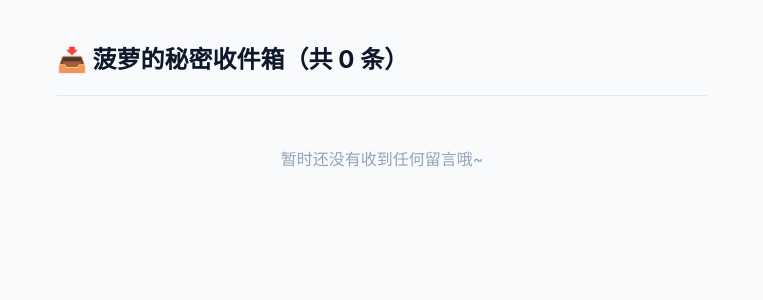
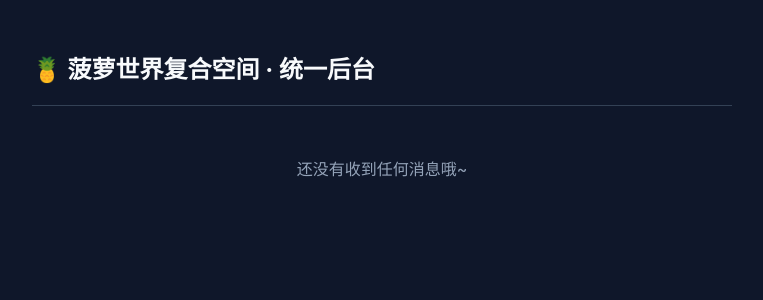
Before and after one commit to maxsonlun-beep/anonymous-box, a Flask app: page /admin in a window 1280 px wide. Shown: the top 300 px of the page, without its empty margins (258-1021 px from the left). Run offline with Flask 3, Linux system fonts and the light colour scheme; the visitor is signed in with stand-in values (Sample User, id 1).

Commit message:
Update admin.html

```diff
--- a/anonymous-box/templates/admin.html
+++ b/anonymous-box/templates/admin.html
@@ -5,42 +5,39 @@
     <meta name="viewport" content="width=device-width, initial-scale=1.0">
     <title>管理后台 - 菠萝世界</title>
     <style>
-        body { font-family: -apple-system, BlinkMacSystemFont, "Segoe UI", Roboto, sans-serif; background: #f8fafc; color: #1e293b; padding: 20px; max-width: 650px; margin: auto; }
-        h2 { color: #0f172a; }
-        .msg-card { background: white; padding: 20px; border-radius: 12px; margin-bottom: 16px; box-shadow: 0 2px 10px rgba(0,0,0,0.04); }
-        .msg-header { display: flex; justify-content: space-between; font-size: 12px; color: #64748b; margin-bottom: 8px; background: #f1f5f9; padding: 6px 10px; border-radius: 6px; }
-        .msg-content { font-size: 15px; color: #1e293b; margin-bottom: 12px; word-break: break-all; font-weight: 500; }
-        textarea { width: 100%; height: 70px; padding: 8px; border: 1px solid #cbd5e1; border-radius: 6px; box-sizing: border-box; font-size: 13px; outline: none; resize: none; margin-bottom: 8px; }
-        textarea:focus { border-color: #6366f1; }
-        button { background: #6366f1; color: white; border: none; padding: 6px 14px; border-radius: 6px; font-size: 13px; cursor: pointer; font-weight: 500; }
-        button:hover { background: #4f46e5; }
-        .existing-reply { background: #eff6ff; border-left: 3px solid #3b82f6; padding: 8px 12px; border-radius: 6px; font-size: 13px; color: #1e40af; margin-bottom: 8px; }
+        body { font-family: -apple-system, sans-serif; background: #0f172a; color: #f8fafc; padding: 30px 20px; max-width: 700px; margin: auto; }
+        .card { background: #1e293b; padding: 20px; border-radius: 16px; margin-bottom: 16px; border: 1px solid #334155; }
+        .meta { font-size: 12px; color: #94a3b8; margin-bottom: 8px; display: flex; justify-content: space-between; }
+        .content { font-size: 15px; margin-bottom: 12px; word-break: break-all; }
+        textarea { width: 100%; height: 70px; background: #0f172a; border: 1px solid #334155; color: white; border-radius: 8px; padding: 8px; resize: none; margin-bottom: 8px; }
+        button { background: #6366f1; color: white; border: none; padding: 8px 16px; border-radius: 8px; font-weight: 600; cursor: pointer; }
+        .reply-box { background: #0f172a; border-left: 3px solid #3b82f6; padding: 8px 12px; border-radius: 6px; font-size: 13px; margin-bottom: 10px; }
     </style>
 </head>
 <body>
-    <h2>📥 菠萝的秘密收件箱（共 {{ messages | length }} 条）</h2>
-    <hr style="border: none; border-top: 1px solid #e2e8f0; margin-bottom: 20px;">
+    <h2>🍍 菠萝世界复合空间 · 统一后台</h2>
+    <hr style="border:0; border-top:1px solid #334155; margin-bottom: 20px;">
 
     {% for msg in messages %}
-    <div class="msg-card">
-        <div class="msg-header">
-            <span>📍 归属地：<b>{{ msg.location or '未知城市' }}</b></span>
-            <span>🌐 IP：{{ msg.ip or '未知' }}</span>
+    <div class="card">
+        <div class="meta">
+            <span>📍 {{ msg.location }} (IP: {{ msg.ip }})</span>
+            <span>🕒 {{ msg.created_at }}</span>
         </div>
-        <div class="msg-content">📩 <b>留言：</b>{{ msg.content }}</div>
+        <div class="content"><b>[{{ msg.tag }}]</b> {{ msg.content }}</div>
 
         {% if msg.reply %}
-        <div class="existing-reply">当前回复：{{ msg.reply }}</div>
+        <div class="reply-box"><b>当前回复：</b>{{ msg.reply }}</div>
         {% endif %}
 
         <form method="POST">
             <input type="hidden" name="msg_id" value="{{ msg.id }}">
-            <textarea name="reply" placeholder="输入你想回复的内容（仅在后台管理可见或后续扩展）..."></textarea>
-            <button type="submit">保存回复</button>
+            <textarea name="reply" placeholder="写下你的回复..."></textarea>
+            <button type="submit">提交回复</button>
         </form>
     </div>
     {% else %}
-    <p style="color: #94a3b8; text-align: center; margin-top: 50px;">暂时还没有收到任何留言哦~</p>
+    <p style="text-align: center; color: #94a3b8; margin-top: 50px;">还没有收到任何消息哦~</p>
     {% endfor %}
 </body>
 </html>
```
